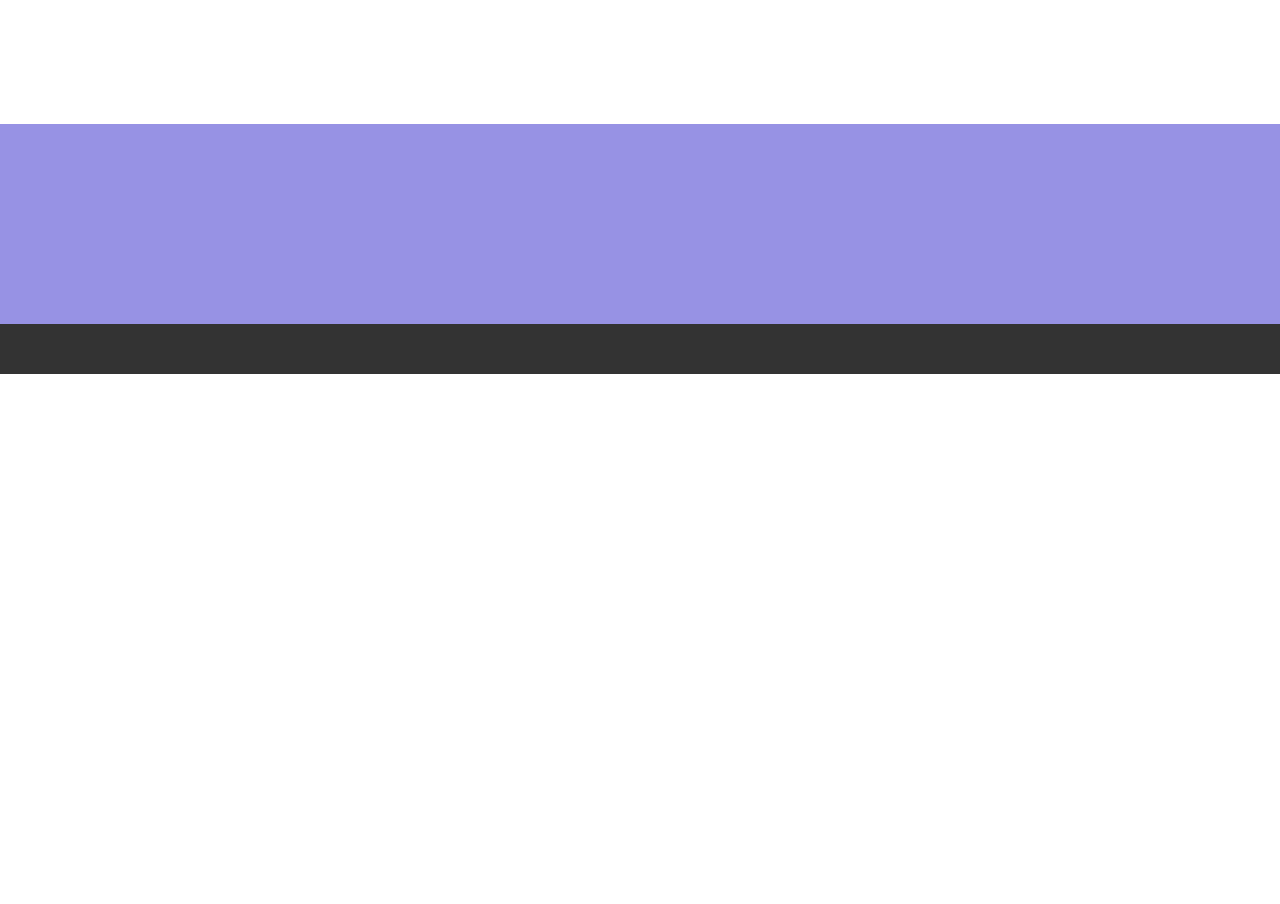
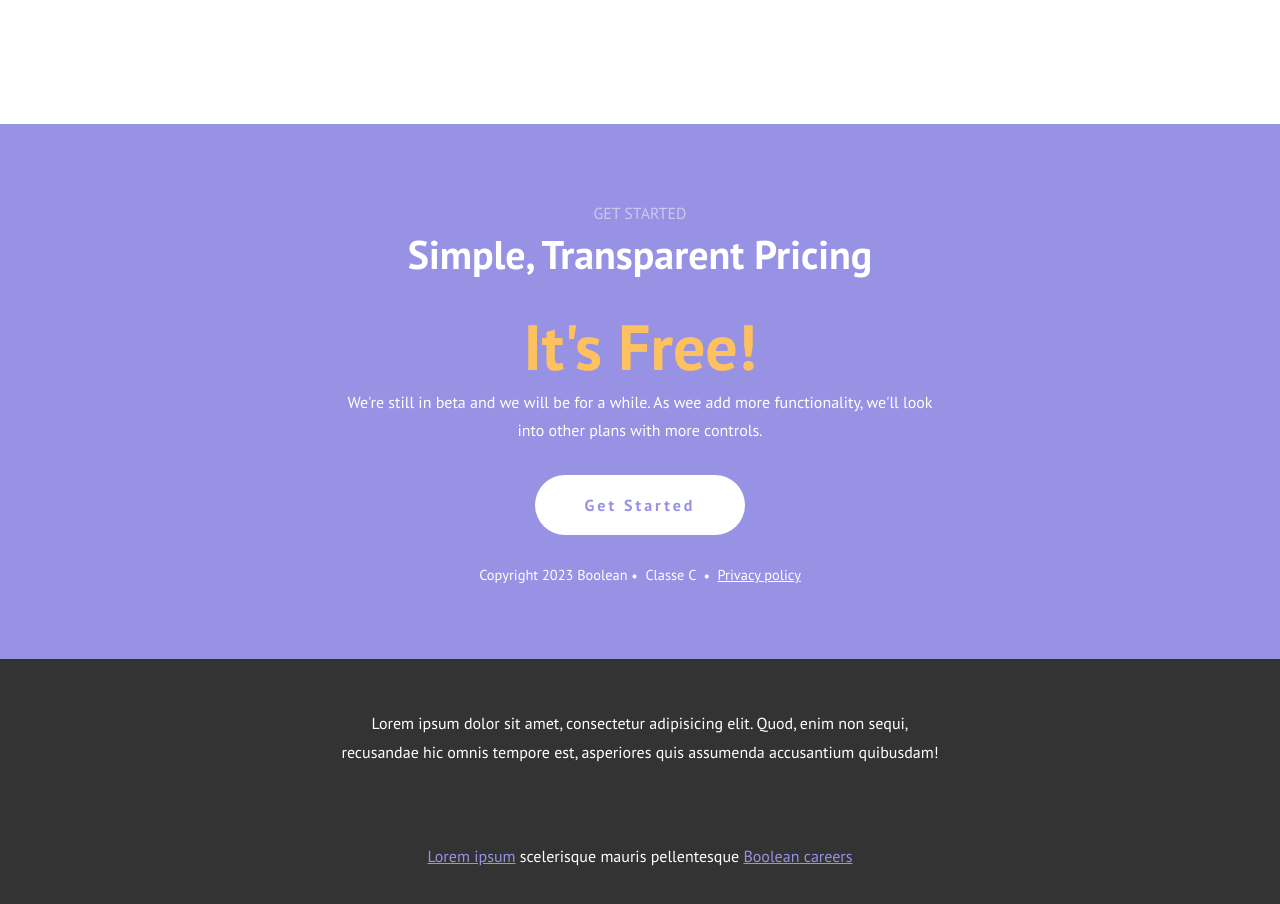
Before and after one commit to carloeusebi/htmlcss-responsive-layout, a plain HTML site: page index.html in a window 1280 px wide. Shown: the part 4900-5804 px from the top of the page. Before the commit the page ends 5274 px from the top, so only its background shows below. Drawn offline with Linux system fonts and the light colour scheme.

Commit message:
Completed get started and footer

```diff
--- a/index.html
+++ b/index.html
@@ -1,5 +1,5 @@
 <!DOCTYPE html>
-<html lang="en">
+<html lang="zxx">
 <head>
     <meta charset="UTF-8">
     <meta http-equiv="X-UA-Compatible" content="IE=edge">
@@ -143,7 +143,6 @@
                     <p>
                         We place huge value on strong relationships and have seen the benefit they bring to our business. Customer feedback is vital in helping us to get in right.
                     </div>
-                    </p>
 
                 <!-- testimonials cards -->
                 <div class="card">
@@ -263,7 +262,7 @@
                     <div class="col right-col">
                         <img src="img/about.jpg" alt="He who helps fermentum odio">
                         <div class="quote">I help companies tincidunt tortos aliquam nulla facilisi cras fermentum odio.</div>
-                        <a href="https://www.linkedin.com/in/carlo-eusebi-a283b2271/" class="btn secodary-btn">
+                        <a href="https://www.linkedin.com/in/carlo-eusebi-a283b2271/" class="btn secodary-btn" target="_blank">
                             <i class="fa-brands fa-linkedin"></i>Find me on linkedin
                         </a>
                     </div>
@@ -273,14 +272,33 @@
 
         <!-- # sixth section -->
         <section id="get-started">
-            <div class="container"></div>
+            <div class="container">
+                <p class="transparent">GET STARTED</p>
+                <h2>Simple, Transparent Pricing</h2>
+                <strong>It's Free!</strong>
+                <p class="small-container">
+                    We're still in beta and we will be for a while. As wee add more functionality, we'll look into other plans with more controls.
+                </p>
+                <a href="#" class="btn">Get Started</a>
+                <div class="copyright">Copyright 2023 Boolean<i class="fa-solid fa-circle"></i>
+                    Classe C <i class="fa-solid fa-circle"></i>
+                    <a href="#">Privacy policy</a></div>
+            </div>
         </section>
 
     </main>
 
     <!-- ! Footer -->
     <footer>
-
+        <div class="small-container">
+            <p class="mb-75">
+                Lorem ipsum dolor sit amet, consectetur adipisicing elit. Quod, enim non sequi, recusandae hic omnis tempore est, asperiores quis assumenda accusantium quibusdam!
+            </p>
+            <p>
+                <a href="#">Lorem ipsum</a> scelerisque mauris pellentesque
+                <a href="https://boolean.careers/" target="_blank">Boolean careers</a>
+            </p>
+        </div>
     </footer>
 
 </body>
--- a/styles/styles.css
+++ b/styles/styles.css
@@ -60,6 +60,10 @@ p{
     margin: 0 auto;
 }
 
+.small-container{
+    margin: 0 auto;
+}
+
 .btn{
     display: inline-block;
     padding: 10px 15px;
@@ -69,6 +73,14 @@ p{
 
 .btn{
     background-color: var(--secondary-color);
+}
+
+.transparent{
+    opacity: .5;
+}
+
+.mb-75{
+    margin-bottom: 75px;
 }
 
 /* ! header */
@@ -310,14 +322,59 @@ main section:nth-child(odd) h2{
 }
 
 /* # section 6 */
+#get-started{
+    text-align: center;
+}
+
+#get-started strong{
+    font-size: 4rem;
+    color: var(--third-txt-color);
+}
+
+#get-started .btn{
+    background-color: #fff;
+    color: var(--secondary-color);
+    font-size: 1rem;
+    font-weight: bold;
+    letter-spacing: 3px;
+    padding: 20px 50px;
+    margin: 30px 0;
+}
+
+#get-started .copyright{
+    font-size: .9rem;
+}
+
+#get-started .copyright .fa-circle{
+    font-size: .25rem;
+    padding: 0 5px;
+    vertical-align: middle;
+}
+
+#get-started .copyright a{
+    color: white;
+    text-decoration: underline;
+}
+
 
 /* ! footer */
 footer{
     background-color: var(--footer-bg-color);
-    min-height: 50px;
+    color: white;
+    text-align: center;
+    padding: 50px;
+}
+
+footer a{
+    color: var(--secondary-color);
+    text-decoration: underline;
 }
 
 @media screen and (min-width: 768px) {
+    .small-container{
+        max-width: 600px;
+    }
+
     #app .row,
     #work-with-us .row,
     #about-us .row{
```
